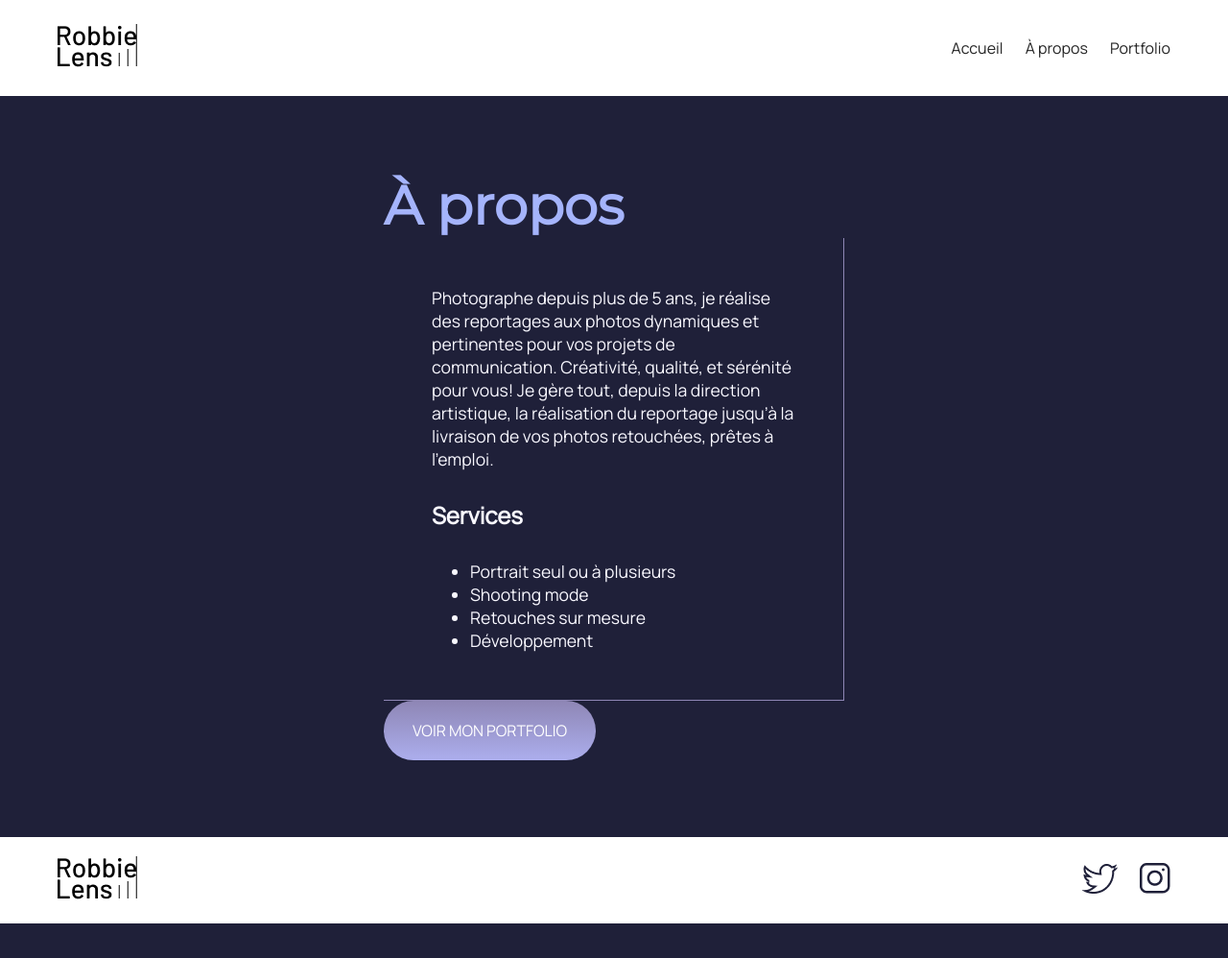
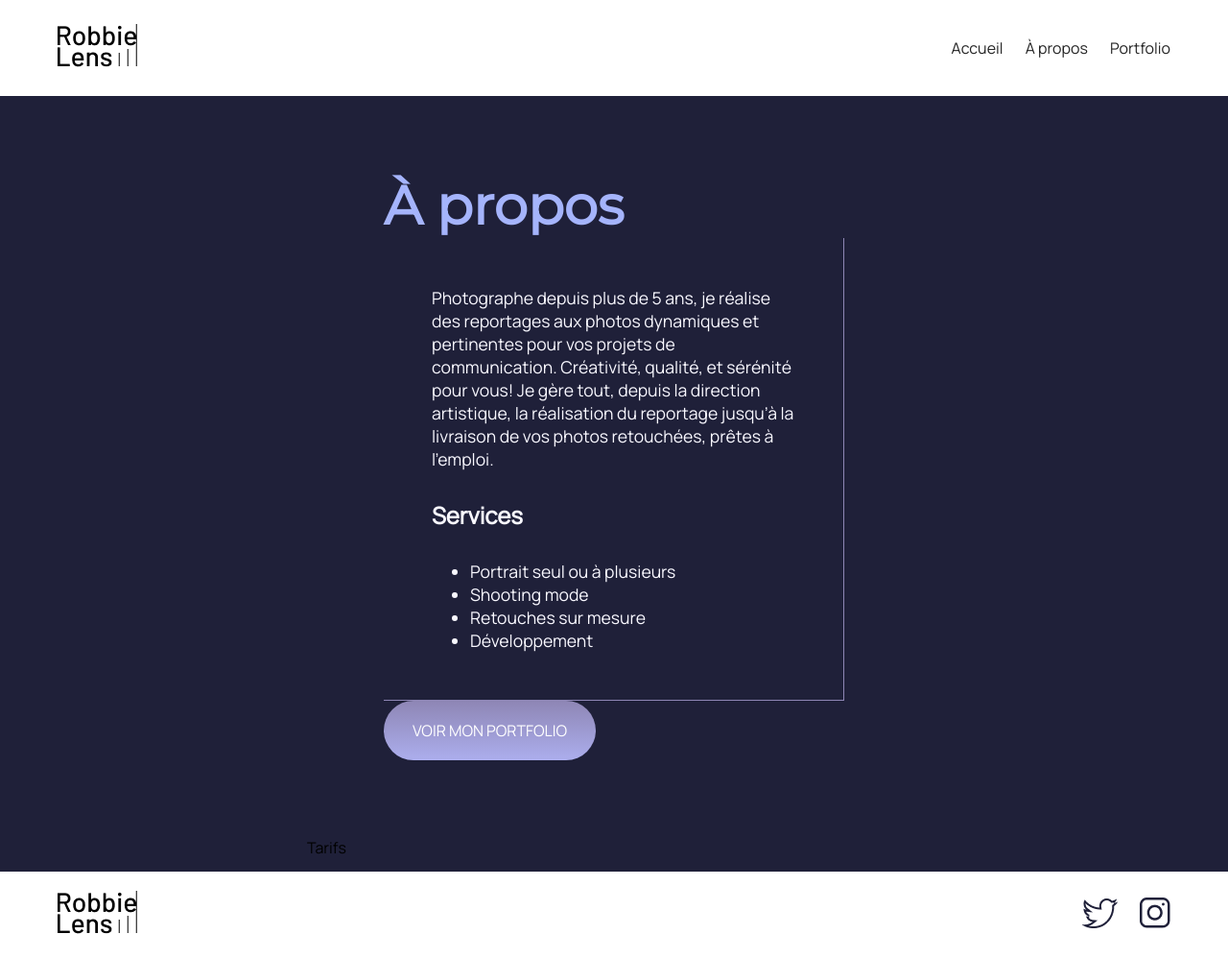
Before and after one commit to Balidriss/Openclassroom-Cr-ez-votre-site-web-avec-HTML5-et-CSS3-, a plain HTML site: page a-propos.html in a window 1280 px wide. Shown: the whole page at 96% size. Before the commit the page ends 962 px from the top, so only its background shows below. Drawn offline with Linux system fonts and the light colour scheme.

Commit message:
chap17 - applied table cells + caption

```diff
--- a/a-propos.html
+++ b/a-propos.html
@@ -49,7 +49,14 @@
             </div>
         </section>
         <table>
-
+            <caption>Tarifs</caption>
+            <thead>
+                <tr><th></th><th></th><th></th></tr>
+            </thead>
+            <tbody>
+                <tr><td></td><td></td><td></td></tr>
+                <tr><td></td><td></td><td></td></tr>
+            </tbody>
         </table>
     </main>
     <footer>
```
